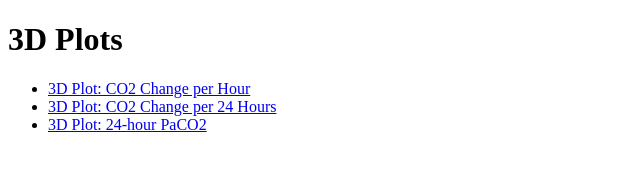
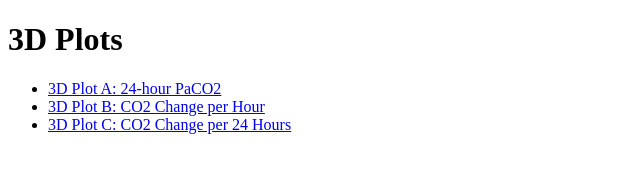
Before and after one commit to jizawa/PaCO2_ECMO_project, a plain HTML site: page index.html in a window 1280 px wide. Shown: the whole page, without its empty margins (0-640 px from the left). Drawn offline with Linux system fonts and the light colour scheme.

Commit message:
Update index.html

```diff
--- a/index.html
+++ b/index.html
@@ -8,9 +8,9 @@
 <body>
   <h1>3D Plots</h1>
   <ul>
-    <li><a href="3D_plot_co2_change_per_hour.html">3D Plot: CO2 Change per Hour</a></li>
-    <li><a href="3D_plot_co2_change_per_24hour.html">3D Plot: CO2 Change per 24 Hours</a></li>
-    <li><a href="3D_plot_24-hour_paco2.html">3D Plot: 24-hour PaCO2</a></li>
+    <li><a href="3D_plot_24-hour_paco2.html">3D Plot A: 24-hour PaCO2</a></li>
+    <li><a href="3D_plot_co2_change_per_hour.html">3D Plot B: CO2 Change per Hour</a></li>
+    <li><a href="3D_plot_co2_change_per_24hour.html">3D Plot C: CO2 Change per 24 Hours</a></li>
   </ul>
 </body>
 </html>
```
